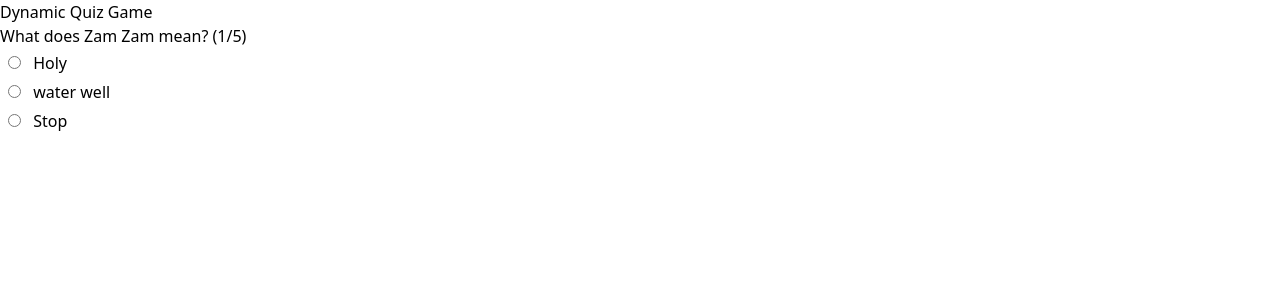
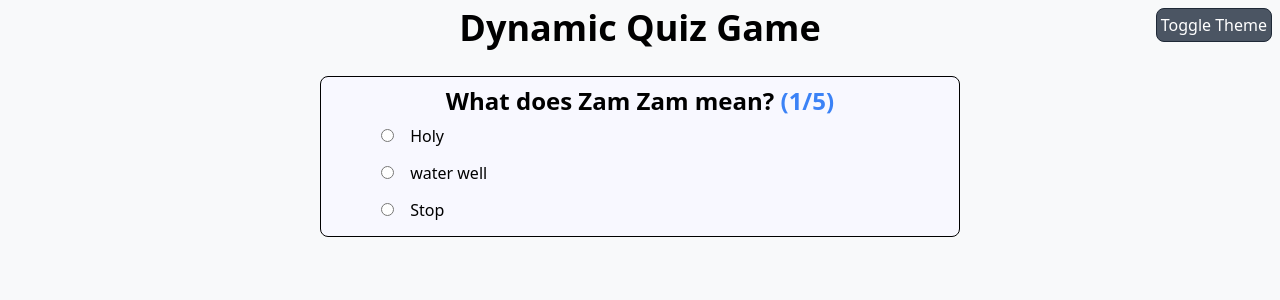
Before and after one commit to HasnainAli313/Dynamic-Quiz-Game, a React (Vite) app: page /quiz in a window 1280 px wide. Shown: the top 300 px of the page. Built offline with nearby package versions, Linux system fonts and the light colour scheme.

Commit message:
apply styling to compnents and Apply dark/light theme in Quiz component

```diff
--- a/src/index.css
+++ b/src/index.css
@@ -1,3 +1,7 @@
 @tailwind base;
 @tailwind components;
 @tailwind utilities;
+
+body{
+    background-color: #f8f9fa;
+}
--- a/src/pages/Quiz.jsx
+++ b/src/pages/Quiz.jsx
@@ -1,4 +1,4 @@
-import { useState } from "react";
+import { useEffect, useState } from "react";
 
 function Quiz() {
     const [newQuestion, setNewQuestion] = useState(0);
@@ -7,6 +7,19 @@ function Quiz() {
     const [quizCompleted, setQuizCompleted] = useState(false);
     const [score, setScore] = useState(0);
     const [showFeedback, setShowFeedback] = useState(false);
+    const [theme, setTheme] = useState('light')
+
+    const toggleTheme = ()=>{
+        setTheme(theme === 'light' ? 'dark' : 'light')
+    }
+    useEffect(()=>{
+        if(theme === 'dark'){
+            document.documentElement.classList.add('dark')
+        }
+        else{
+            document.documentElement.classList.remove('dark')
+        }
+    },[theme])
 
     const questions = [
         {
@@ -61,25 +74,27 @@ function Quiz() {
 
     if (quizCompleted) {
         return (
-            <section>
-                <h1>Quiz Completed</h1>
-                <p>Your score is {score} out of {questions.length}</p>
+            <section className="text-center p-5">
+                <h1 className="lg:text-4xl text-3xl font-semibold">Quiz Completed</h1>
+                <p className="text-xl m-4">Your score is <span className="font-bold">{score}</span>  out of <span className="font-bold">{questions.length}</span> </p>
             </section>
         );
     }
 
     return (
-        <section>
-            <h1>Dynamic Quiz Game</h1>
-            <div>
-                <ul>
-                    <h2>{questions[newQuestion].question} ({newQuestion + 1}/{questions.length})</h2>
+        <>
+        <section className="text-center dark:bg-gray-800 h-[100vh]">
+        <button  onClick={toggleTheme} className="border lg:absolute lg:right-2  dark:bg-white dark:text-black border-gray-800 p-1 mt-2 rounded-lg bg-gray-600 text-white ">Toggle Theme</button>
+            <h1 className="lg:text-4xl text-3xl  dark:text-white p-2 font-semibold">Dynamic Quiz Game</h1>
+            <div className="border dark:text-white dark:bg-gray-600 bg-[#F8F8FF] rounded-lg border-black m-auto lg:mt-5 p-2  w-[90%] lg:w-[50%]">
+                    <h2 className="lg:text-2xl text-xl font-semibold">{questions[newQuestion].question} <span className="text-blue-500">({newQuestion + 1}/{questions.length})</span></h2>
+                <ul className="text-left pl-10">
                     {questions[newQuestion].answers.map((answer, index) => (
-                        <li key={index}>
+                        <li  key={index}>
                             <input
                                 type="radio"
                                 name="option"
-                                className="border border-black m-2"
+                                className="m-3 "
                                 onChange={() => handleAnswerSelection(answer)}
                                 checked={selectedAnswer === answer}
                             /> {answer}
@@ -87,13 +102,14 @@ function Quiz() {
                     ))}
                 </ul>
                 {selectedAnswer && (
-                    <div>
-                        {showFeedback && <p>{isCorrect ? "Correct!" : "Incorrect!"}</p>}
-                        <button className="border bg-slate-500 border-black p-2" onClick={nextQuestion}>Next</button>
+                    <div >
+                        {showFeedback && <p>{isCorrect ? <span className="text-green-600">Correct!</span>: <span className="text-red-600">Incorrect!</span>}</p>}
+                        <button className=" bg-slate-200 dark:bg-white dark:text-black dark:hover:bg-slate-400 hover:bg-slate-300 rounded-lg  p-2 m-5" onClick={nextQuestion}>Next</button>
                     </div>
                 )}
             </div>
         </section>
+        </>
     );
 }
 
--- a/tailwind.config.js
+++ b/tailwind.config.js
@@ -4,7 +4,7 @@ export default {
     "./index.html",
     "./src/**/*.{js,ts,jsx,tsx}",
   ],
-
+  darkMode: 'class',
   theme: {
     extend: {},
   },
```
